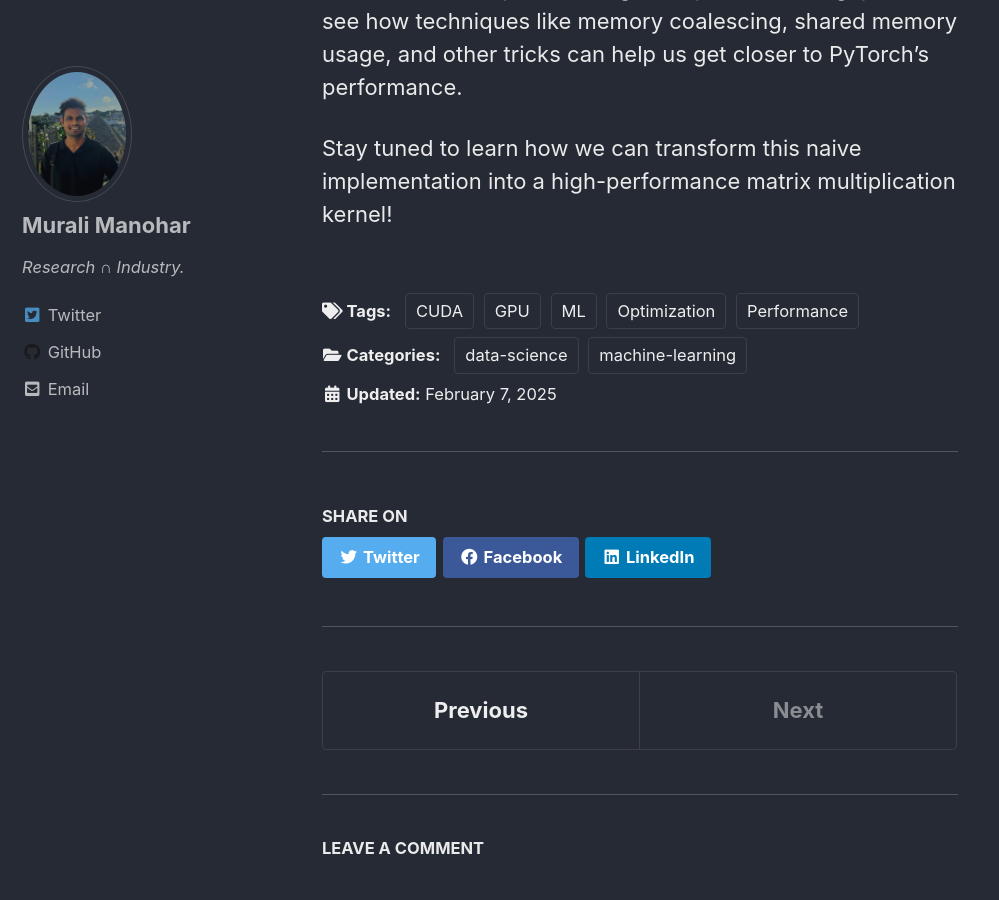
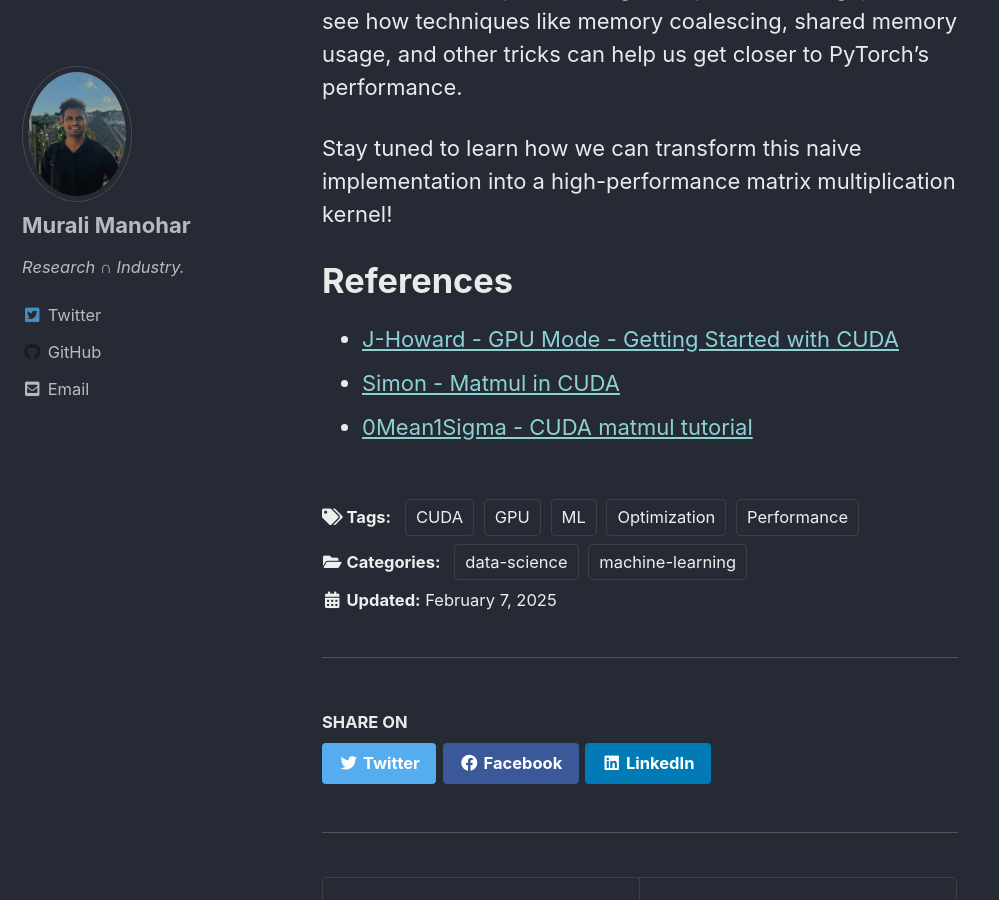
Before and after one commit to gitlost-murali/blogs, a Jekyll site: the page built from _posts/2025-02-01-cuda-matmul.md, in a window 1280 px wide and 900 px high, scrolled down 9572 px. Shown: the whole window, without its empty margins (0-999 px from the left). Built offline with Jekyll 4.4.1, drawn with Linux system fonts in a browser that asks for light colours; cached includes are drawn as plain includes; comment, search, counter and statistics services are not loaded.

Commit message:
add references

```diff
--- a/_posts/2025-02-01-cuda-matmul.md
+++ b/_posts/2025-02-01-cuda-matmul.md
@@ -227,3 +227,9 @@ As we can see, our implementation, while functional, is about 3x slower than PyT
 In our next post, we'll explore how to optimize this implementation using shared memory tiling and other advanced techniques to bridge this performance gap. We'll see how techniques like memory coalescing, shared memory usage, and other tricks can help us get closer to PyTorch's performance.
 
 Stay tuned to learn how we can transform this naive implementation into a high-performance matrix multiplication kernel!
+
+# References
+
+- [J-Howard - GPU Mode - Getting Started with CUDA](https://www.youtube.com/watch?v=nOxKexn3iBo)
+- [Simon - Matmul in CUDA](https://www.youtube.com/watch?v=sRpWrTBOXCc&list=PL5XwKDZZlwaY7t0M5OLprpkJUIrF8Lc9j&index=3)
+- [0Mean1Sigma - CUDA matmul tutorial](https://www.youtube.com/watch?v=Q3GgbfGTnVc&list=PLU0zjpa44nPXddA_hWV1U8oO7AevFgXnT&index=4)
```
